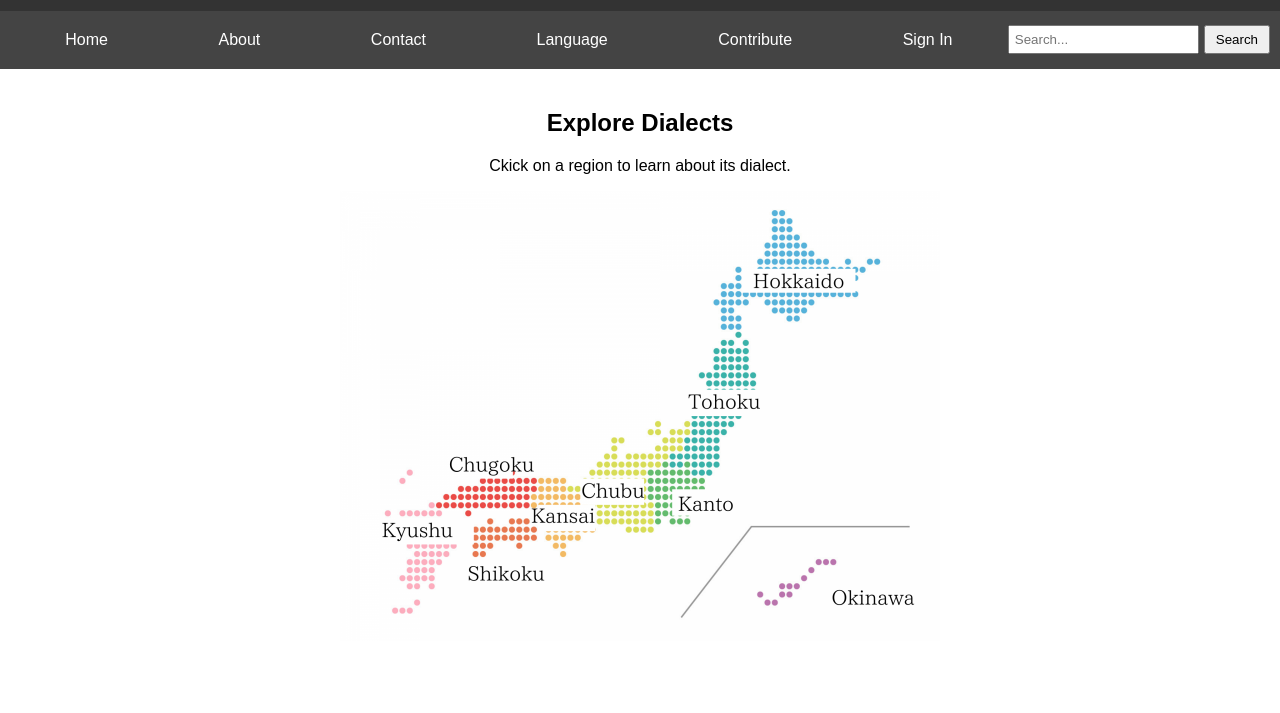
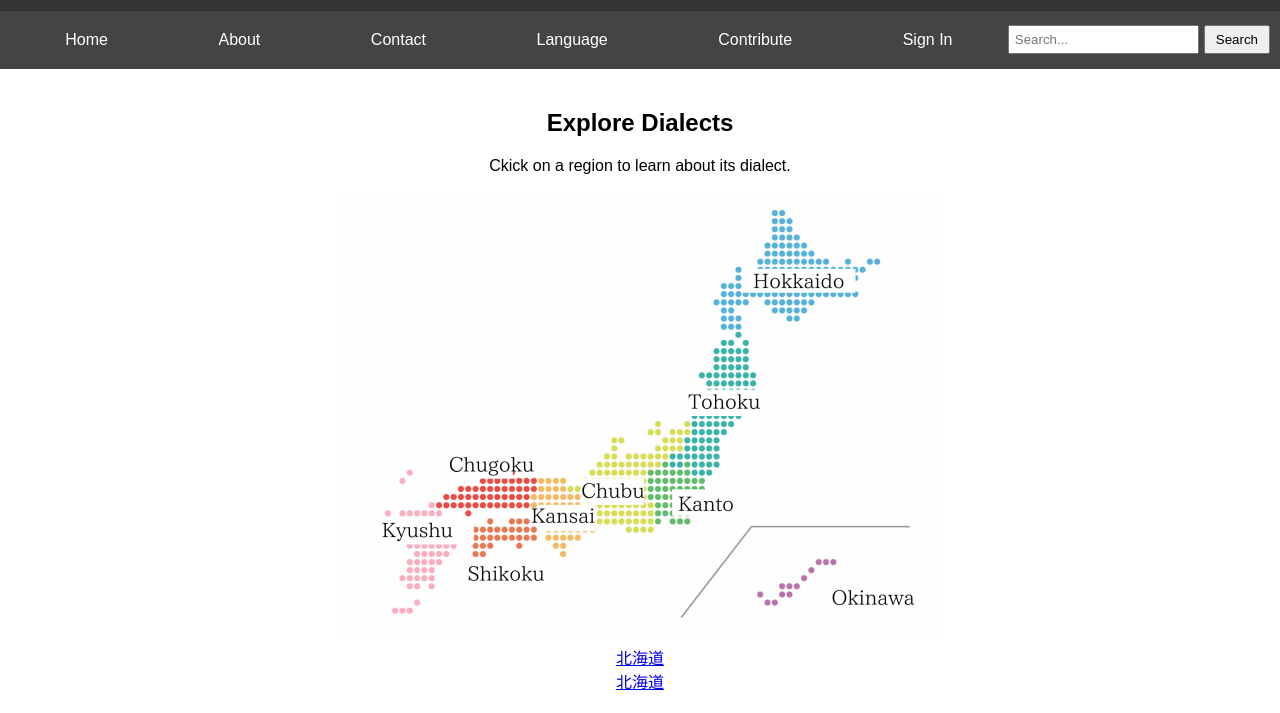
Before and after one commit to tmcginnity/hougen-wiki, a plain HTML site: page index.html in a window 1280 px wide. Shown: the part 89-802 px from the top of the page. Drawn offline with Linux system fonts and the light colour scheme; files whose address does not match are found by name; a web font is replaced by a local one.

Commit message:
regions start

```diff
--- a/index.html
+++ b/index.html
@@ -29,9 +29,17 @@
       </div>
     </nav>
     <main>
-      <h2>Explore Dialects</h2>
+      <div class="areamap">
+      <h2 class="area-title">Explore Dialects</h2>
       <p>Ckick on a region to learn about its dialect.</p>
       <img src="media/mapimage.png" alt="Map" class="map" />
+        <div class="areabox areabox--hokkaido">
+          <a href="/regions/hokkaido" class="areabox-link">
+              <div class="areabox-title">北海道</div>
+              <div class="areabox-list">北海道</div>
+          </a>
+        </div>
+      <div>
     </main>
   </body>
 </html>
```
